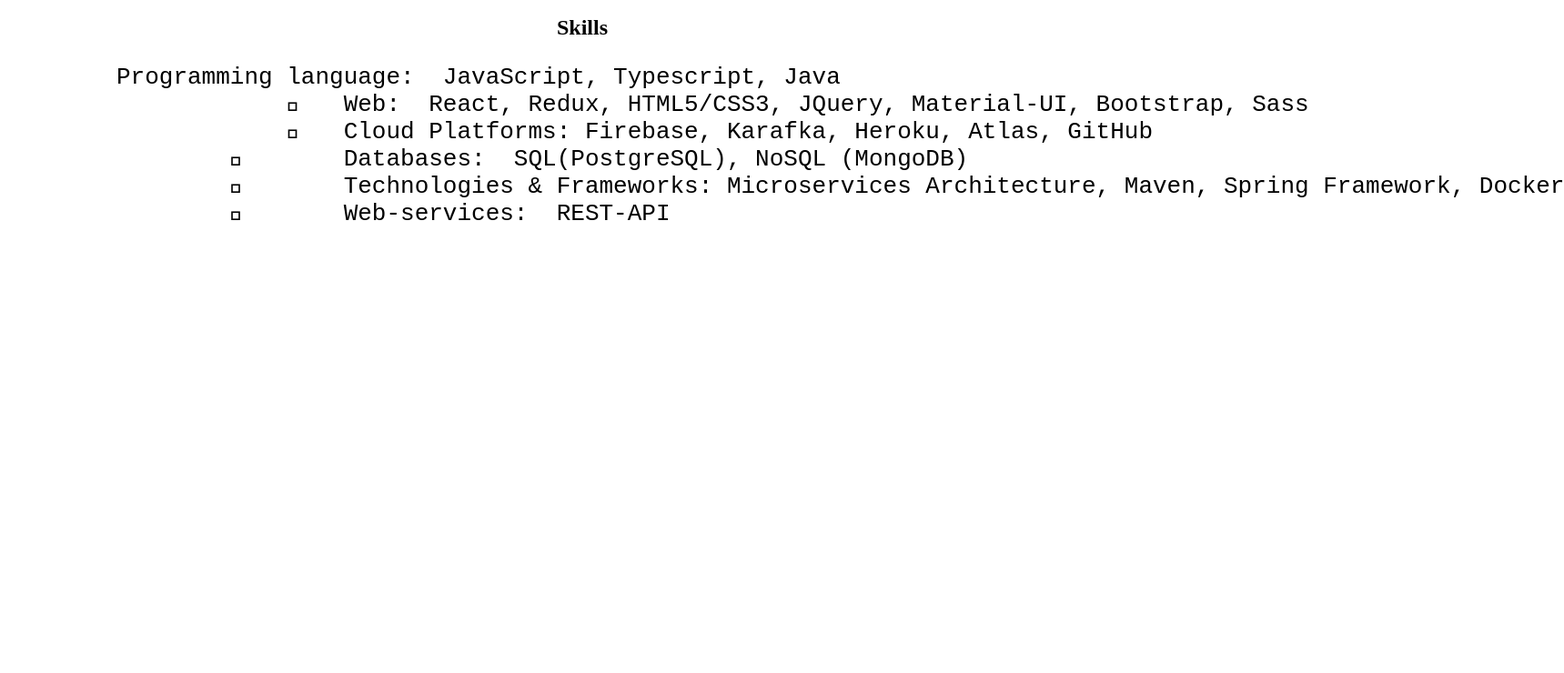
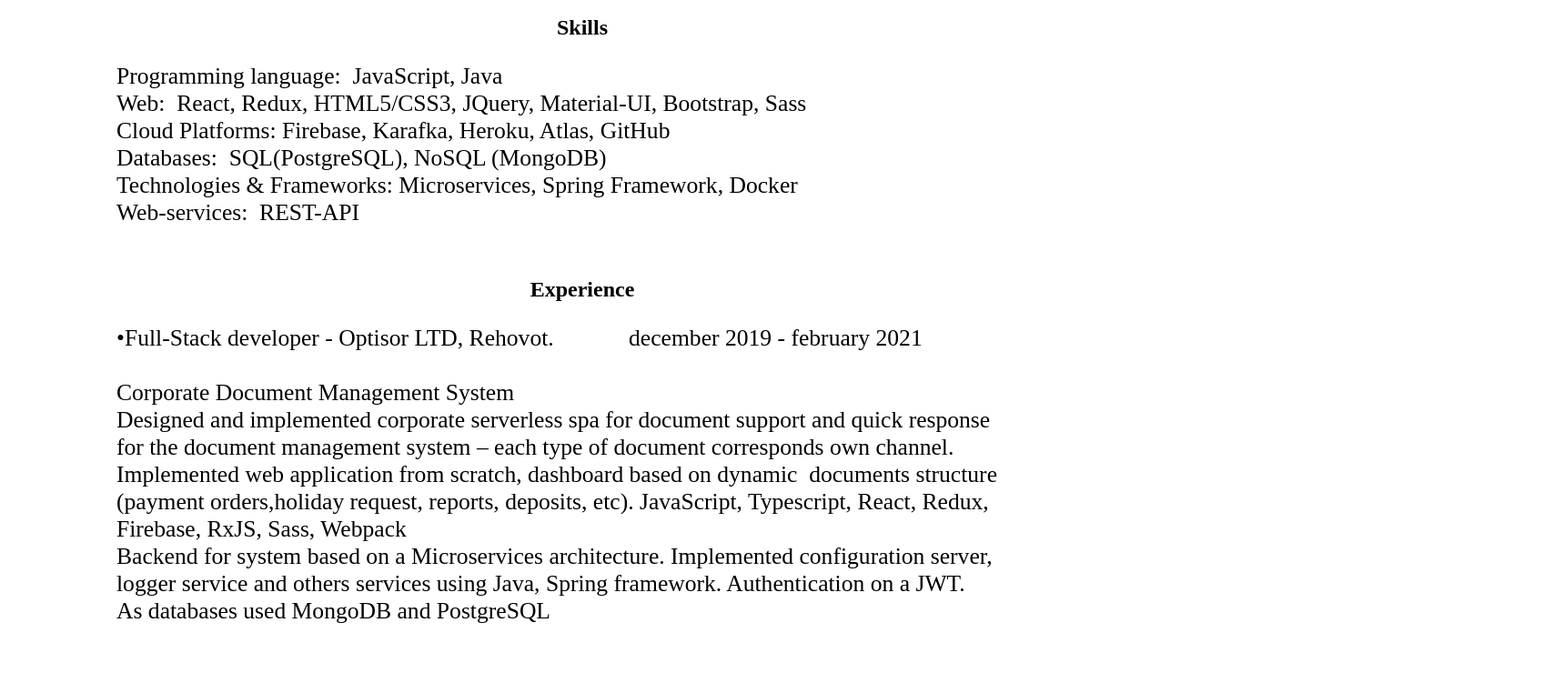
Before and after one commit to Urazof/rsschool-cv, a plain HTML site: page index.html in a window 1280 px wide. Shown: the part 333-1073 px from the top of the page at 91% size, 1719 px wide, since content can reach past the window. Before the commit the page ends 800 px from the top, so only its background shows below. Drawn offline with Linux system fonts and the light colour scheme.

Commit message:
feat: add correct description

```diff
--- a/index.html
+++ b/index.html
@@ -13,7 +13,7 @@
     <div class="firstblock">
         <address class="adress">
             <img class="photo" src="photo.jpg">
-            Mail to: <a href="sergey.urazov.dev@gmail.com">Sergey Urazov</a><br>
+            Mail to: <a href="mailto:sergey.urazov.dev@gmail.com">Sergey Urazov</a><br>
             Phone: 0538925278<br>
             Residence: Lod<br>
             Languages: Hebrew, English, Russian <br>
@@ -22,14 +22,40 @@
     </div>
     <h2>Skills</h2>
     <div class="secondblock">
-        <pre>Programming language:  JavaScript, Typescript, Java
-            	Web:  React, Redux, HTML5/CSS3, JQuery, Material-UI, Bootstrap, Sass
-            	Cloud Platforms: Firebase, Karafka, Heroku, Atlas, GitHub
-        	Databases:  SQL(PostgreSQL), NoSQL (MongoDB)
-        	Technologies & Frameworks: Microservices Architecture, Maven, Spring Framework, Docker
-        	Web-services:  REST-API
+        <pre class="paragraph">Programming language:  JavaScript, Java
+Web:  React, Redux, HTML5/CSS3, JQuery, Material-UI, Bootstrap, Sass
+Cloud Platforms: Firebase, Karafka, Heroku, Atlas, GitHub
+Databases:  SQL(PostgreSQL), NoSQL (MongoDB)
+Technologies & Frameworks: Microservices, Spring Framework, Docker
+Web-services:  REST-API
         </pre>
     </div>
+
+    <h2>Experience</h2>
+    <div class="secondblock">
+        <pre class="paragraph">•Full-Stack developer - Optisor LTD, Rehovot.	        december 2019 - february 2021
+
+Corporate Document Management System
+Designed and implemented corporate serverless spa for document support and quick response
+for the document management system – each type of document corresponds own channel.
+Implemented web application from scratch, dashboard based on dynamic  documents structure
+(payment orders,holiday request, reports, deposits, etc). JavaScript, Typescript, React, Redux,
+Firebase, RxJS, Sass, Webpack
+Backend for system based on a Microservices architecture. Implemented configuration server,
+logger service and others services using Java, Spring framework. Authentication on a JWT.
+As databases used MongoDB and PostgreSQL
+        </pre>
+    </div>
+    <h2>Education & Recommendation</h2>
+    <div class="secondblock">
+<pre class="paragraph">MSc in Applied Mathematics - Perm State University, Russia  2000 - 2006
+<a href="https://www.gov.il/en/departments/general/financial_help">Participant of Assistance for Employing New-Immigrant Scientists</a>
+Recommendations are available upon request
+        </pre>
+    </div>
+
 </div>
+
+
 </body>
 </html>
--- a/styles.css
+++ b/styles.css
@@ -1,6 +1,6 @@
 .block {
     text-align: center;
-
+    font-family: "Times New Roman";
     width: 1024px;
     position: relative;
     margin: 0 auto
@@ -11,6 +11,7 @@
     font-size: 2em;
     margin: auto;
     /*padding: 5%;*/
+
 }
 
 .photo {
@@ -25,4 +26,9 @@
     font-size: 2em;
     margin: auto;
     /*padding: 5%;*/
+    font-family: "Times New Roman";
 }
+.paragraph {
+    font-family: "Times New Roman";
+    font-size: 0.8em;
+}
```
